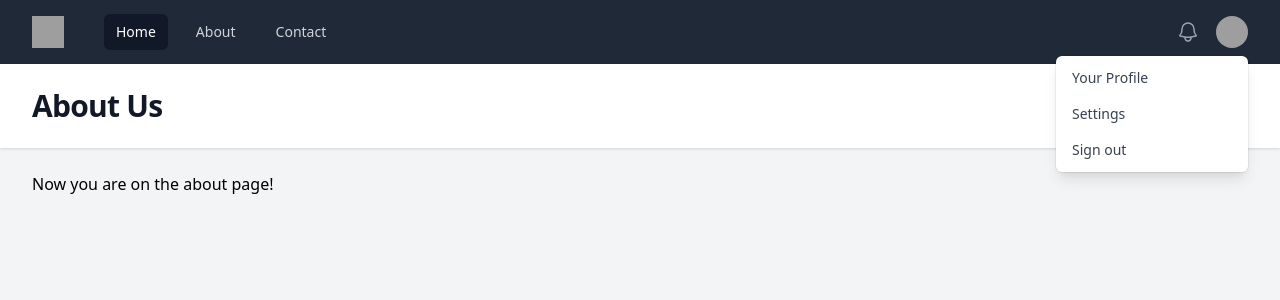
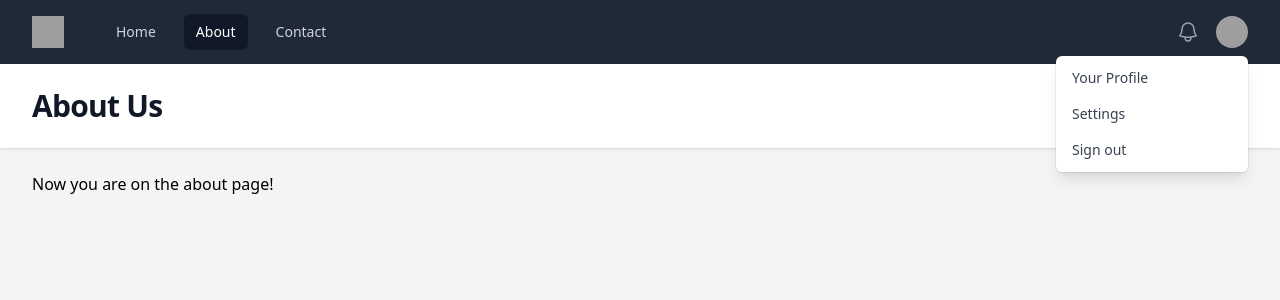
Before and after one commit to ZeinaZayed4/PHP-Laracasts, a PHP site: page /about.php in a window 1280 px wide. Shown: the top 300 px of the page. Run offline with PHP 8.4, Linux system fonts and the light colour scheme; some libraries are stand-ins or nearby versions; grey boxes are pictures that could not be loaded.

Commit message:
Superglobals and page styling

```diff
--- a/about.php
+++ b/about.php
@@ -1,4 +1,6 @@
 <?php
+
+require 'functions.php';
 
 $heading  = 'About Us';
 
--- a/contact.php
+++ b/contact.php
@@ -1,4 +1,6 @@
 <?php
+
+require 'functions.php';
 
 $heading  = 'Contact Us';
 
--- /dev/null
+++ b/functions.php
@@ -0,0 +1,14 @@
+<?php
+
+function dd($value)
+{
+	echo '<pre>';
+	var_dump($value);
+	echo '</pre>';
+	die();
+}
+
+function urlIs($value)
+{
+	return $_SERVER['REQUEST_URI'] === $value;
+}
--- a/index.php
+++ b/index.php
@@ -1,4 +1,6 @@
 <?php
+
+require 'functions.php';
 
 $heading  = 'Home';
 
--- a/views/partials/nav.php
+++ b/views/partials/nav.php
@@ -9,9 +9,9 @@
 				<div class="hidden md:block">
 					<div class="ml-10 flex items-baseline space-x-4">
 						<!-- Current: "bg-gray-900 text-white", Default: "text-gray-300 hover:bg-gray-700 hover:text-white" -->
-						<a href="/" class="rounded-md bg-gray-900 px-3 py-2 text-sm font-medium text-white" aria-current="page">Home</a>
-						<a href="/about.php" class="text-gray-300 hover:bg-gray-700 hover:text-white px-3 py-2 rounded-md text-sm font-medium" aria-current="page">About</a>
-						<a href="/contact.php" class="text-gray-300 hover:bg-gray-700 hover:text-white px-3 py-2 rounded-md text-sm font-medium" aria-current="page">Contact</a>
+                        <a href="/" class="<?= urlIs('/') ? 'bg-gray-900 text-white' : 'text-gray-300' ?> hover:text-white px-3 py-2 rounded-md text-sm font-medium" aria-current="page">Home</a>
+						<a href="/about.php" class="<?= urlIs('/about.php') ? 'bg-gray-900 text-white' : 'text-gray-300' ?> hover:text-white px-3 py-2 rounded-md text-sm font-medium" aria-current="page">About</a>
+						<a href="/contact.php" class="<?= urlIs('/contact.php') ? 'bg-gray-900 text-white' : 'text-gray-300' ?> hover:bg-gray-700 hover:text-white px-3 py-2 rounded-md text-sm font-medium" aria-current="page">Contact</a>
 					</div>
 				</div>
 			</div>
```
